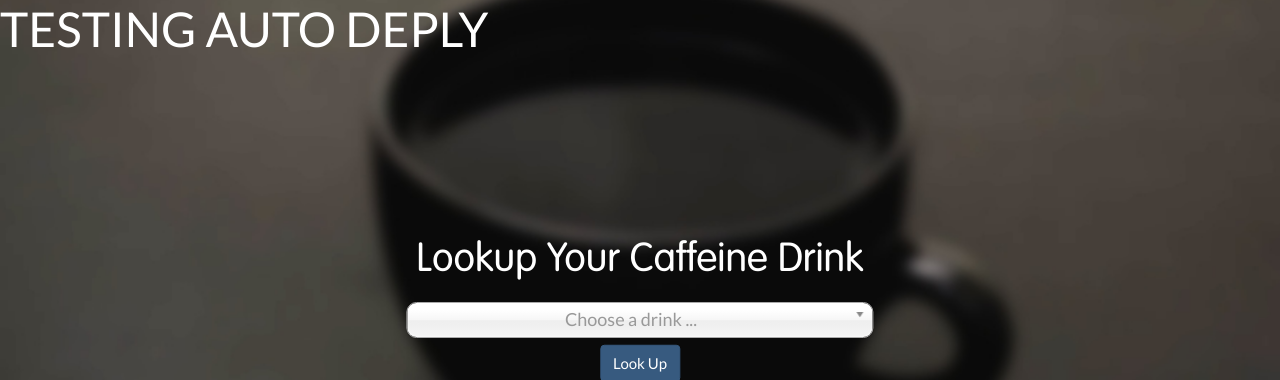
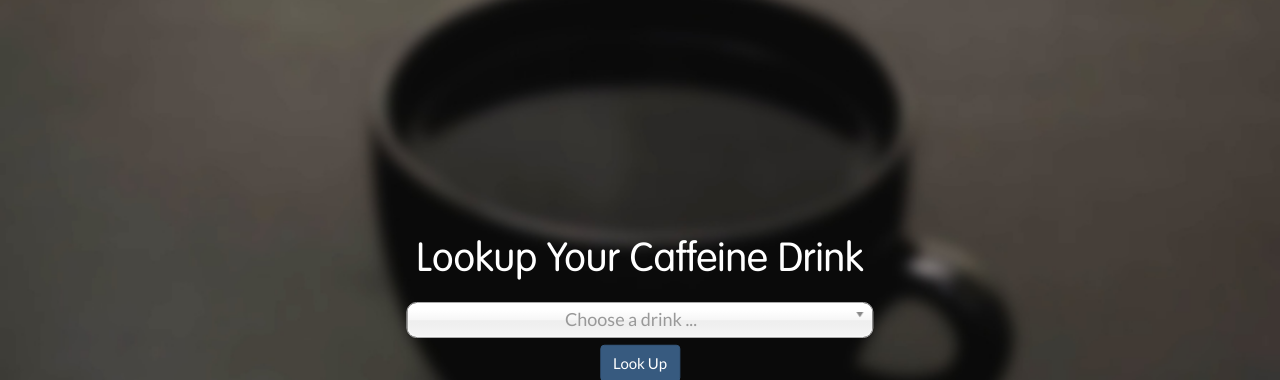
Before and after one commit to khaled619/caffeine, a Flask app: page /lookup in a window 1280 px wide. Shown: the part 118-498 px from the top of the page. Run offline with Flask 2, Linux system fonts and the light colour scheme; parts of the project's set-up code (start-up, migrations or seed data) failed here and were passed over; some libraries are stand-ins or nearby versions.

Commit message:
AUTO DEPLOY?

```diff
--- a/templates/lookup.html
+++ b/templates/lookup.html
@@ -57,7 +57,6 @@
                     {% endif %}
                 </div>
         </div>
-        <h1>TESTING AUTO DEPLY</h1>
         <input type="hidden" name="csrf_token" value="{{ csrf_token() }}">
     </form>
 {% endblock %}
```
